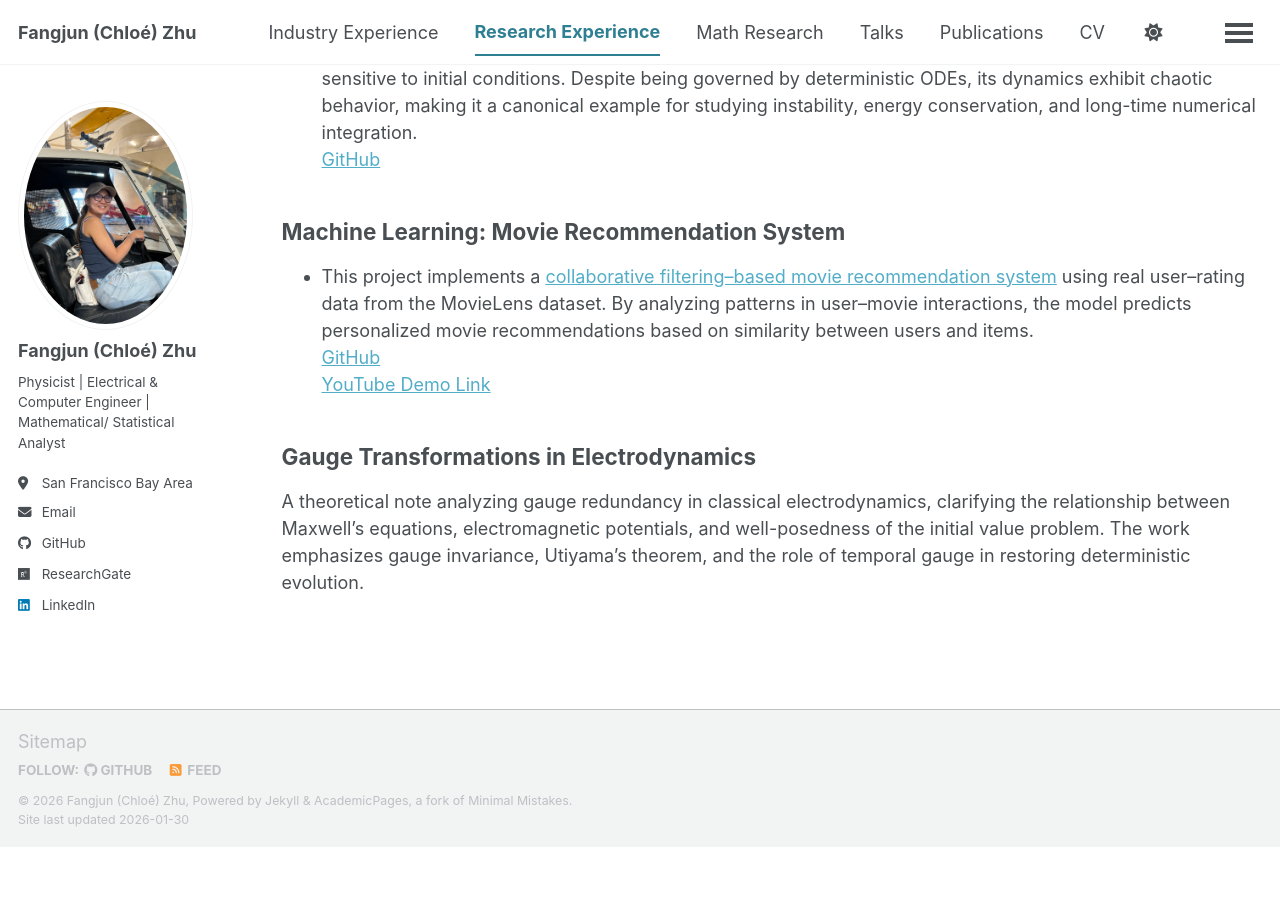
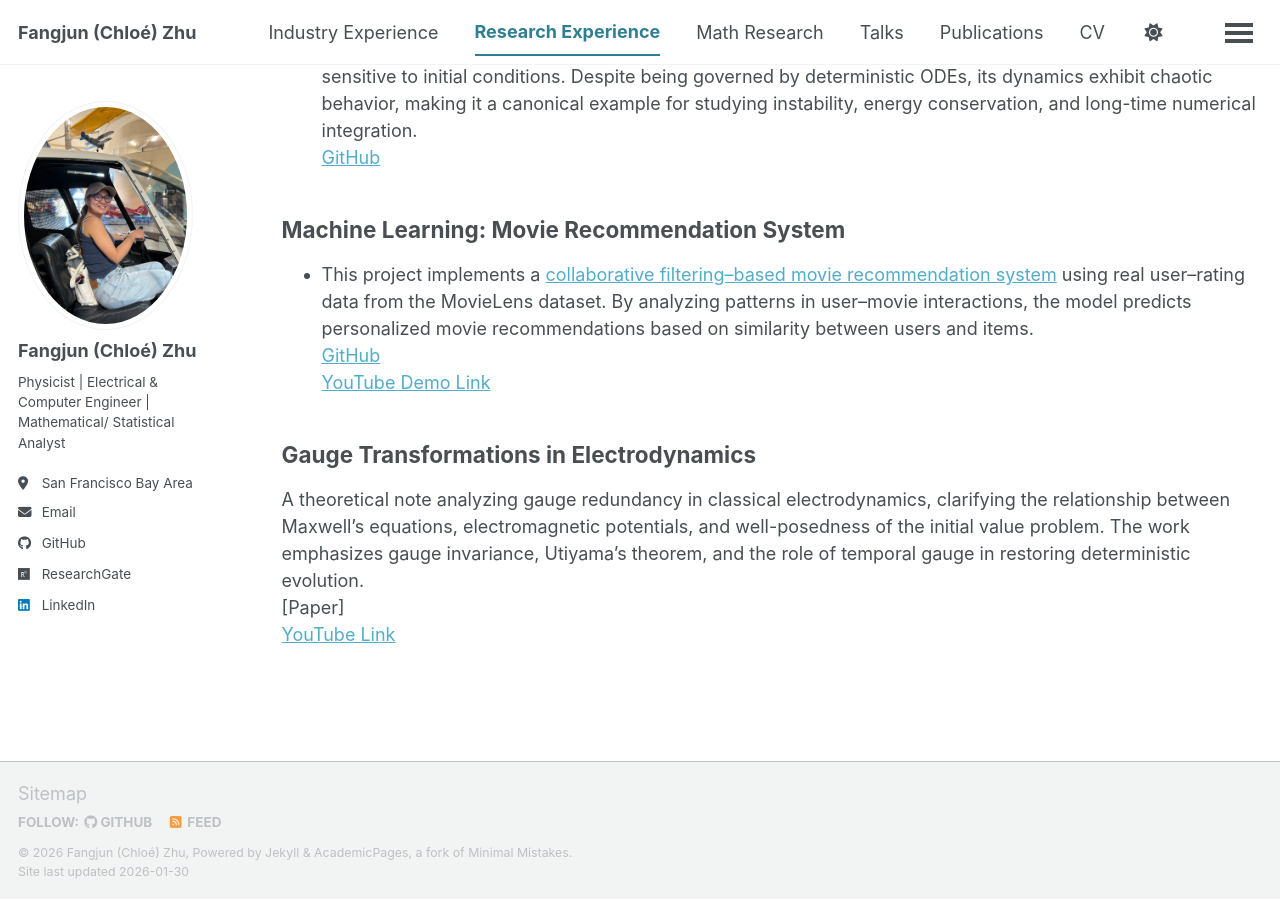
Before and after one commit to ChloeZhu1/ChloeZhu1.github.io, a Jekyll site: the page built from _pages/research-experience.md, in a window 1280 px wide and 900 px high, scrolled down 2228 px. Built offline with Jekyll 4.4.1, drawn with Linux system fonts in a browser that asks for light colours; a script bundle is joined from its source files by our own code; library files that are not in the unit come from our copies; before the commit the page ends 3075 px from its top, so only the background shows below that.

Commit message:
Update research-experience.md

```diff
--- a/_pages/research-experience.md
+++ b/_pages/research-experience.md
@@ -75,3 +75,6 @@ Methods & Tools
 <h2 id="gt">Gauge Transformations in Electrodynamics</h2>
 A theoretical note analyzing gauge redundancy in classical electrodynamics, clarifying the relationship between Maxwell’s equations, electromagnetic potentials, and well-posedness of the initial value problem. The work emphasizes gauge invariance, Utiyama’s theorem, and the role of temporal gauge in restoring deterministic evolution.
 <br>
+[Paper]
+<br>
+[YouTube Link](https://youtu.be/l8rPY8Bcc0A)
```
